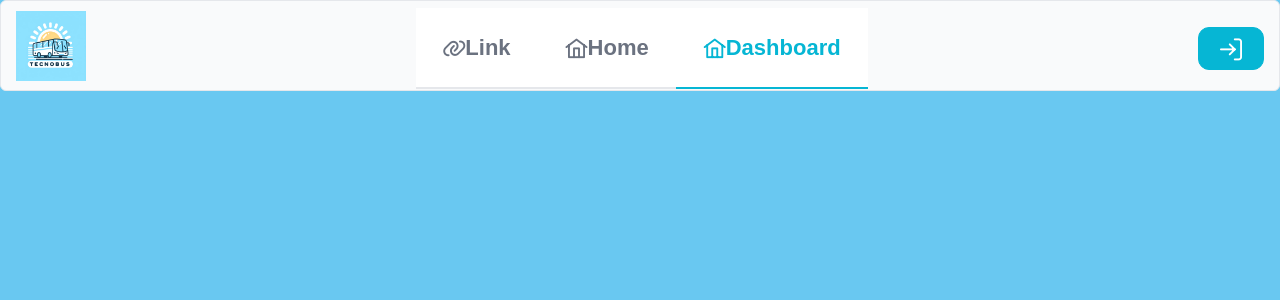
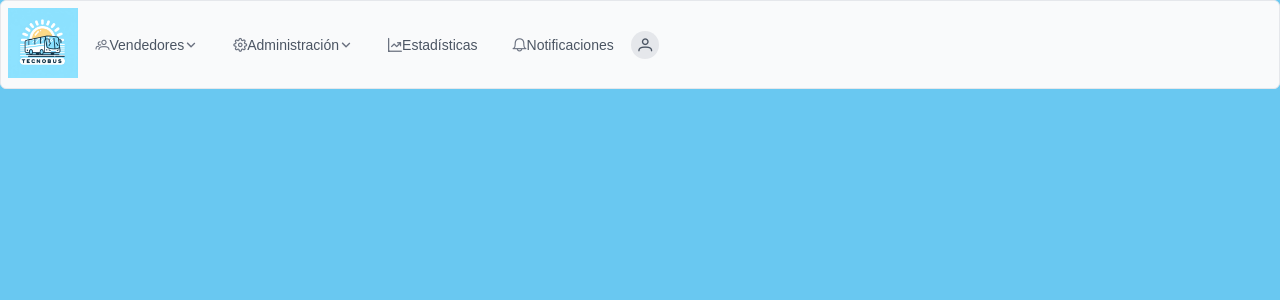
Before and after one commit to GRUPO1-Sem1-2025/frontend-web, a React (Vite) app: page /Dashboard in a window 1280 px wide. Shown: the top 300 px of the page. Built offline with nearby package versions, Linux system fonts and the light colour scheme; a web font is replaced by a local one.

Commit message:
Add: layout admin. improve: registro

```diff
--- a/src/App.jsx
+++ b/src/App.jsx
@@ -6,7 +6,7 @@ import RequireAuth from './Hooks/RequireAuth.jsx';
 
 //Paginas
 import LinkPage from './Paginas/Testing/LinkPage.jsx';
-import Register from './Paginas/Autenticacion/Register.jsx';
+import Registro from './Paginas/Usuarios/Registro.jsx';
 import Login from './Paginas/Autenticacion/Login.jsx';
 import Home from './Paginas/Principal/Home.jsx';
 import Dashboard from './Paginas/Principal/Dashboard.jsx';
@@ -26,7 +26,7 @@ function App() {
       <Route path="/" element={<Layout />}>
         {/* Rutas publicas */}
         <Route path="/" element={<Home />} />
-        <Route path="/registrarse" element={<Register />} />
+        <Route path="/registrarse" element={<Registro />} />
         <Route path="/ingresar" element={<Login />} />
         <Route path="/2FA" element={<TwoFA email='' />} />
 
--- a/src/Paginas/Principal/Dashboard.jsx
+++ b/src/Paginas/Principal/Dashboard.jsx
@@ -1,18 +1,12 @@
 
 import React from 'react';
-import { Toolbar } from 'primereact/toolbar';
-import { Button } from 'primereact/button';
-import { SplitButton } from 'primereact/splitbutton';
-import { InputText } from 'primereact/inputtext';
-import { IconField } from 'primereact/iconfield';
-import { InputIcon } from 'primereact/inputicon';
-import NavBar from '../../Componentes/NavBar.jsx';
+import NavBarAdministracion from '../../Componentes/NavBarAdministracion.jsx';
 
 export default function Dashboard() {
 
     return (
         <>
-            <NavBar />
+            <NavBarAdministracion />
         </>
     );
 }
--- a/src/Paginas/Autenticacion/Register.jsx
+++ b/src/Paginas/Usuarios/Registro.jsx
@@ -1,13 +1,16 @@
 import { useRef, useState, useEffect } from "react";
+import { Link, useNavigate, useLocation } from "react-router-dom"
 import { NOMBRE_REGEX, PASSWORD_REGEX, CORREO_REGEX } from "../../Configuraciones/Validaciones.js";
-import { Link, useNavigate, useLocation } from "react-router-dom"
+import CargaMasivaUsuarios from "../../Componentes/CargaMasivaUsuarios.jsx";
+import Noti from '../../Componentes/MsjNotificacion.jsx';
+
 //PrimeReact
 import { Card } from "primereact/card";
 //conexion
 import axios from '../../Configuraciones/axios.js';
 const URL_USUARIOSCONTROLLER = '/usuarios';
 
-const Register = () => {
+const Registro = () => {
 	const [usuario, setUsuario] = useState({
 		nombre: '',
 		apellido: '',
@@ -15,13 +18,13 @@ const Register = () => {
 		password: '',
 	});
 
+    const toastRef = useRef();
 	const navigate = useNavigate();
 	const location = useLocation();
 	const from = location.state?.from?.pathname || "/";
 
 	const userRef = useRef();
 	const emailRef = useRef();
-	const errRef = useRef();
 
 	const [validName, setValidName] = useState(false);
 	const [userFocus, setUserFocus] = useState(false);
@@ -99,14 +102,15 @@ const Register = () => {
 			} else {
 				setErrMsg('Error al registrar');
 			}
-			errRef.current.focus();
 		}
 	}
 
 	return (
 		<div className='rectangulo-centrado'>
-			<Card title="Registrarse" className="cardCentrada">
-				<p ref={errRef} className={errMsg ? "errmsg" : "offscreen"} aria-live="assertive">{errMsg}</p>
+			<Card className="cardCentrada">
+				<Noti ref={toastRef} />
+
+				<h3>Registrarse</h3>
 				<form onSubmit={handleSubmit}>
 					<label htmlFor="nombre">
 						Nombre
@@ -233,4 +237,4 @@ const Register = () => {
 	)
 }
 
-export default Register
+export default Registro
--- a/src/Paginas/Viaje/AltaViaje.jsx
+++ b/src/Paginas/Viaje/AltaViaje.jsx
@@ -48,6 +48,16 @@ export default function AltaOmibus() {
         axios.get(`${URL_LOCALIDADESCONTROLLER}/obtenerLocalidadesActivas`)
             .then(response => {
                 const data = response.data;
+
+                data.sort((a, b) => {
+                    if (a.departamento < b.departamento) {
+                        return -1;
+                    }
+                    if (a.departamento > b.departamento) {
+                        return 1;
+                    }
+                    return 0;
+                });
 
                 const departamentosMap = {};
 
--- /dev/null
+++ b/src/componentes/NavBarAdministracion.jsx
@@ -0,0 +1,170 @@
+import { useNavigate, useLocation, Link } from "react-router-dom";
+import { useContext, useState, useEffect } from "react";
+import AuthContext from "../Context/AuthProvider.jsx";
+
+// PrimeReact
+import { Menubar } from 'primereact/menubar';
+import { InputText } from 'primereact/inputtext';
+import { Badge } from 'primereact/badge';
+import { Avatar } from 'primereact/avatar';
+import { Tooltip } from 'primereact/tooltip';
+
+export default function NavBarAdministracion() {
+    const { auth, setAuth } = useContext(AuthContext);
+    const navigate = useNavigate();
+    const location = useLocation(); // Para leer la URL actual
+
+    const logout = async () => {
+        // if used in more components, this should be in context
+        // axios to /logout endpoint
+        setAuth({});
+        navigate('/links');
+    }
+
+    const logoIzq = (
+        <Link to="/links">
+            <img src="/tecnobus.png" alt="Image" width="70" className="mr-2" style={{ cursor: 'pointer' }} />
+        </Link>
+    );
+
+    const menuItems = [
+        {
+            label: 'Vendedores',
+            icon: 'pi pi-users',
+            items: [
+                {
+                    label: 'Localidades',
+                    icon: 'pi pi-map-marker',
+                    url: '/links'
+                },
+                {
+                    label: 'Asientos',
+                    icon: 'pi pi-th-large',
+                    url: '/links'
+                },
+                {
+                    label: 'Ómnibus',
+                    icon: 'pi pi-truck',
+                    url: '/links',
+                    items: [
+                        {
+                            label: 'Listado',
+                            icon: 'pi pi-list',
+                            url: '/Omnibus/AltaOmibus',
+                        },
+                        {
+                            label: 'Cambiar estado',
+                            icon: 'pi pi-refresh',
+                            url: '/links',
+                        }
+                    ]
+                },
+                {
+                    label: 'Viajes',
+                    icon: 'pi pi-calendar',
+                    items: [
+                        {
+                            label: 'Listado',
+                            icon: 'pi pi-list',
+                            url: '/Viaje/AltaViaje',
+                        },
+                        {
+                            label: 'Cerrar venta pasajes',
+                            icon: 'pi pi-lock',
+                            url: '/links',
+                        },
+                        {
+                            label: 'Devoluciones',
+                            icon: 'pi pi-undo',
+                            url: '/links',
+
+                        },
+                        {
+                            label: 'Reasignar',
+                            icon: 'pi pi-user-edit',
+                            url: '/links',
+
+                        }
+                    ]
+                }
+            ]
+        },
+        {
+            label: 'Administración',
+            icon: 'pi pi-cog',
+            items: [
+                {
+                    label: 'Listado de...',
+                    icon: 'pi pi-list',
+                    url: '/links',
+
+                },
+                {
+                    label: 'Estadísticas',
+                    icon: 'pi pi-chart-bar',
+                    url: '/links',
+
+                },
+                {
+                    separator: true
+                },
+                {
+                    label: 'Usuarios',
+                    icon: 'pi pi-user',
+                    url: '/links',
+                    items: [
+                        {
+                            label: 'Listado de usuarios',
+                            icon: 'pi pi-users',
+                            url: '/links',
+
+                        },
+                        {
+                            label: 'Alta usuario',
+                            icon: 'pi pi-user-plus',
+                            url: '/links',
+
+                        },
+                        {
+                            label: 'Baja usuario',
+                            icon: 'pi pi-user-minus',
+                            url: '/links',
+
+                        }
+                    ]
+                }
+            ]
+        },
+        {
+            label: 'Estadísticas',
+            icon: 'pi pi-chart-line',
+            url: '/links'
+        },
+        {
+            label: 'Notificaciones',
+            icon: 'pi pi-bell',
+            url: '/links',
+
+        }
+    ];
+
+    const iconoUsuario = (
+        <div className="flex justify-content-end align-items-center w-full pr-3">
+            <Tooltip target=".cerrar-sesion" content="Cerrar sesión" position="bottom" />
+            <Avatar
+                icon="pi pi-user"
+                className="cerrar-sesion"
+                onClick={logout}
+                shape="circle"
+                style={{ cursor: 'pointer' }}
+            />
+        </div>
+    );
+
+    return (
+        <div className="card" >
+            <Menubar model={menuItems} start={logoIzq} end={iconoUsuario} style={{ marginLeft: "auto" }} />
+            {/* <Toolbar start={logoIzq} center={links} end={menuUsuario} style={{ paddingTop: "7px", paddingLeft: "15px", paddingRight: "15px", paddingBottom: "1px" }} /> */}
+        </div>
+    );
+}
--- a/src/index.css
+++ b/src/index.css
@@ -21,7 +21,7 @@
 
 html {
   font-family: 'Nunito', sans-serif;
-  font-size: 22px;
+  font-size: 14px;
   color: #1f2c3a;
 }
 
```
